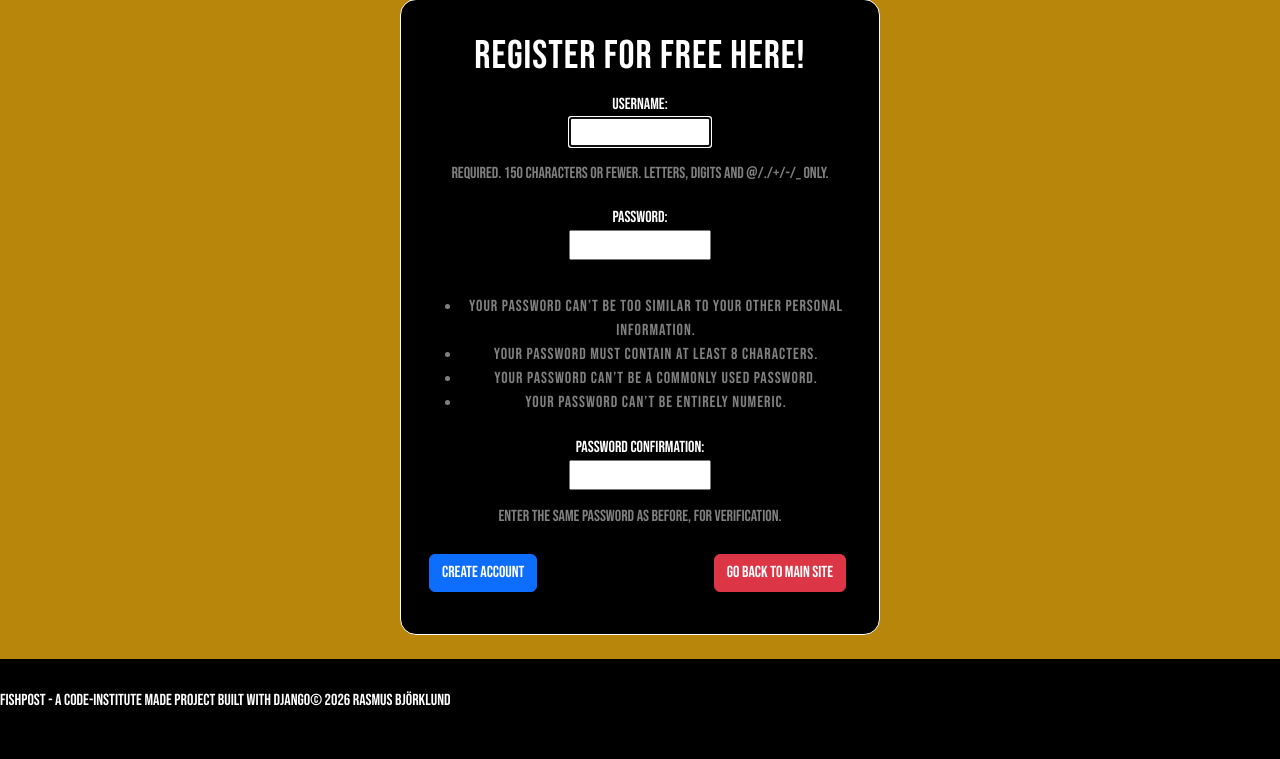
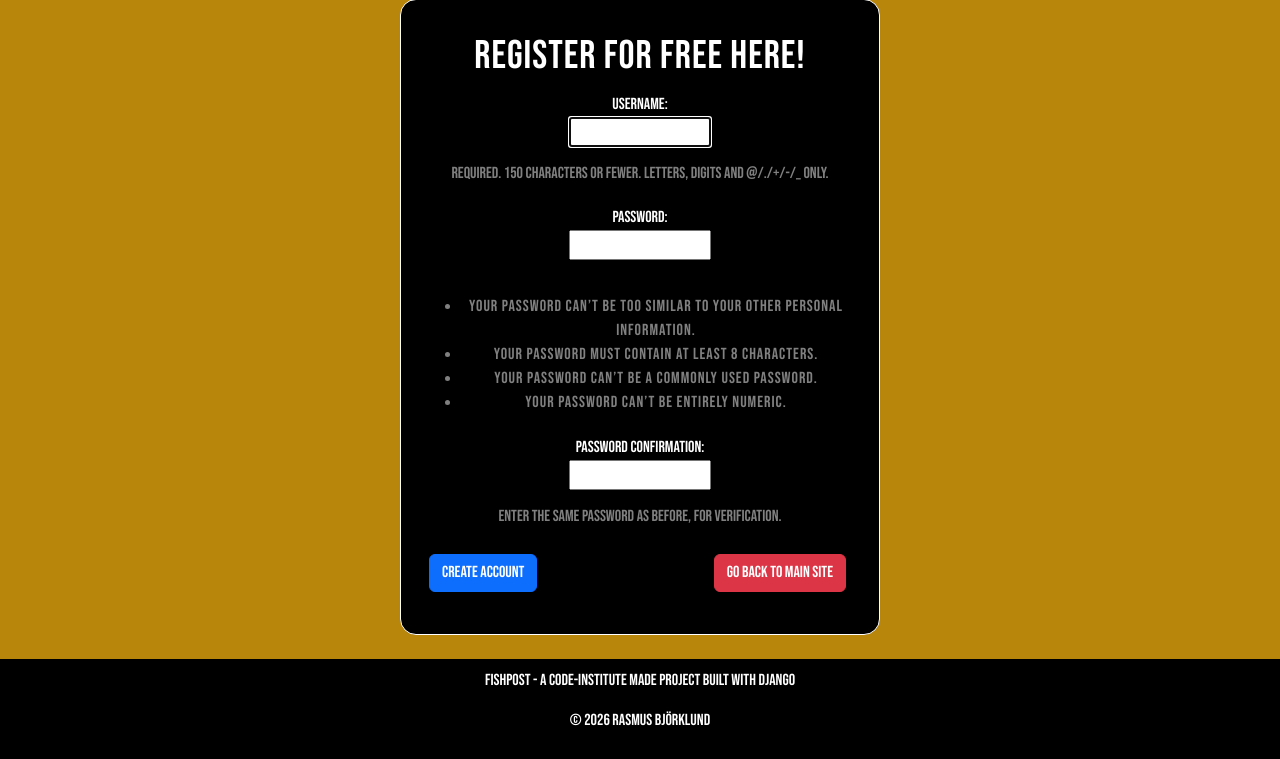
Before and after one commit to Rabbsen/thirdthingy, a Django app: page /register/ in a window 1280 px wide. Shown: the part 225-984 px from the top of the page. Run offline with Django 5.2, Linux system fonts and the light colour scheme.

Commit message:
fixed footer and added readme

```diff
--- a/fishpost/settings.py
+++ b/fishpost/settings.py
@@ -23,7 +23,7 @@ BASE_DIR = Path(__file__).resolve().parent.parent
 SECRET_KEY = 'django-insecure-#8azmx!t+=kb7os(5st6@-mujk^&egghgkd&k6-^ohm-03!w+%'
 
 # SECURITY WARNING: don't run with debug turned on in production!
-DEBUG = False
+DEBUG = True
 
 ALLOWED_HOSTS = ['fishing-post-970d76b59892.herokuapp.com', 'localhost','127.0.0.1']
 
--- a/posts/templates/login.html
+++ b/posts/templates/login.html
@@ -41,8 +41,10 @@
         </div>
     </div>
 <footer>
-    <p>FishPost - A Code-institute made project built with Django</p>
-    <p>© 2026 Rasmus Björklund</p>
+    <div class="footerdiv">
+        <p>FishPost - A Code-institute made project built with Django</p>
+        <p>© 2026 Rasmus Björklund</p>
+    </div>
 </footer>
 <script src="https://cdn.jsdelivr.net/npm/bootstrap@5.3.8/dist/js/bootstrap.bundle.min.js" integrity="sha384-FKyoEForCGlyvwx9Hj09JcYn3nv7wiPVlz7YYwJrWVcXK/BmnVDxM+D2scQbITxI" crossorigin="anonymous"></script>
 </body>
--- a/posts/templates/register.html
+++ b/posts/templates/register.html
@@ -41,8 +41,10 @@
     </div>
 </div>
 <footer>
-    <p>FishPost - A Code-institute made project built with Django</p>
-    <p>© 2026 Rasmus Björklund</p>
+    <div class="footerdiv">
+        <p>FishPost - A Code-institute made project built with Django</p>
+        <p>© 2026 Rasmus Björklund</p>
+    </div>
 </footer>
 <script src="https://cdn.jsdelivr.net/npm/bootstrap@5.3.8/dist/js/bootstrap.bundle.min.js" integrity="sha384-FKyoEForCGlyvwx9Hj09JcYn3nv7wiPVlz7YYwJrWVcXK/BmnVDxM+D2scQbITxI" crossorigin="anonymous"></script>
 </body>
--- a/static/css/style.css
+++ b/static/css/style.css
@@ -336,3 +336,11 @@ footer {
     align-items: center;
     margin-top:auto;
 }
+.footerdiv {
+    display:flex;
+    flex-direction: column;
+    justify-content: center;
+    text-align: center;
+    align-items:center;
+    width:100%;
+}
```
